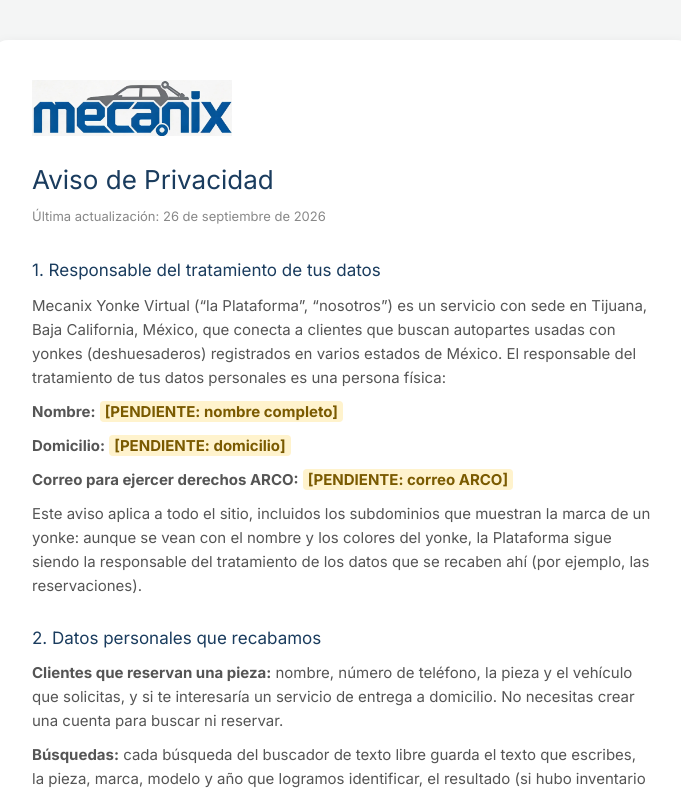
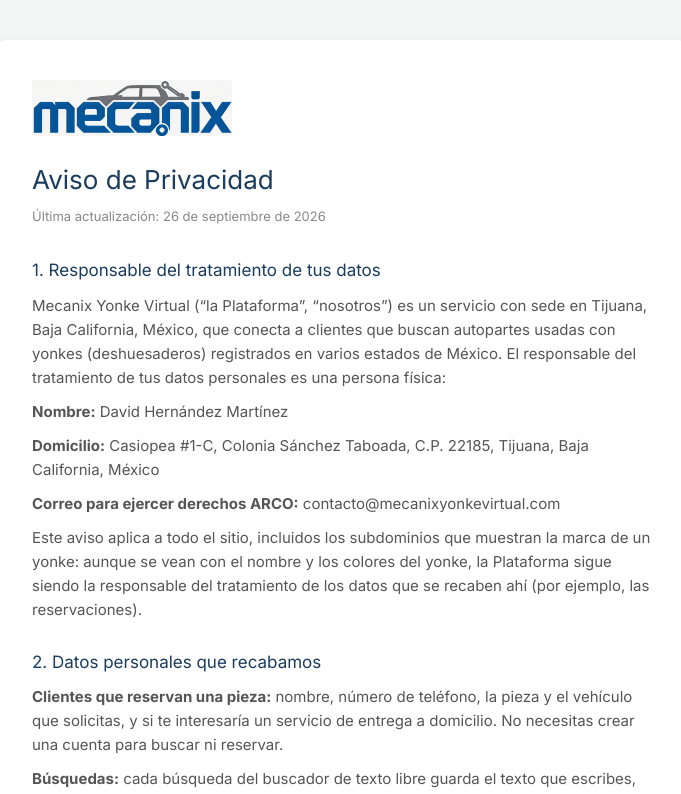
Before and after one commit to pelonetepelon484/mecanix-yonke-web, a Next.js app: page /privacidad in a window 1280 px wide. Shown: the top 794 px of the page, without its empty margins (298-979 px from the left). Built offline with nearby package versions, Linux system fonts and the light colour scheme.

Commit message:
actualizacion de documentos legales nombre direccion correo e

```diff
--- a/src/app/privacidad/page.js
+++ b/src/app/privacidad/page.js
@@ -25,9 +25,9 @@ export default function Privacidad() {
 
         <Seccion titulo="1. Responsable del tratamiento de tus datos">
           <p style={parrafoStyle}>Mecanix Yonke Virtual (“la Plataforma”, “nosotros”) es un servicio con sede en Tijuana, Baja California, México, que conecta a clientes que buscan autopartes usadas con yonkes (deshuesaderos) registrados en varios estados de México. El responsable del tratamiento de tus datos personales es una persona física:</p>
-          <p style={parrafoStyle}><strong>Nombre:</strong> <Pendiente>PENDIENTE: nombre completo</Pendiente></p>
-          <p style={parrafoStyle}><strong>Domicilio:</strong> <Pendiente>PENDIENTE: domicilio</Pendiente></p>
-          <p style={parrafoStyle}><strong>Correo para ejercer derechos ARCO:</strong> <Pendiente>PENDIENTE: correo ARCO</Pendiente></p>
+          <p style={parrafoStyle}><strong>Nombre:</strong> David Hernández Martínez</p>
+          <p style={parrafoStyle}><strong>Domicilio:</strong> Casiopea #1-C, Colonia Sánchez Taboada, C.P. 22185, Tijuana, Baja California, México</p>
+          <p style={parrafoStyle}><strong>Correo para ejercer derechos ARCO:</strong> contacto@mecanixyonkevirtual.com</p>
           <p style={parrafoStyle}>Este aviso aplica a todo el sitio, incluidos los subdominios que muestran la marca de un yonke: aunque se vean con el nombre y los colores del yonke, la Plataforma sigue siendo la responsable del tratamiento de los datos que se recaben ahí (por ejemplo, las reservaciones).</p>
         </Seccion>
 
@@ -61,7 +61,7 @@ export default function Privacidad() {
           <p style={parrafoStyle}>• Analizar las búsquedas para mejorar el servicio y ampliar nuestro catálogo de vehículos y piezas.</p>
           <p style={parrafoStyle}>• Generar información de demanda para los yonkes (qué se busca y dónde), <strong>solo de forma agregada y sin identificar al comprador</strong>.</p>
           <p style={parrafoStyle}>• Medir el uso del sitio con Google Analytics 4.</p>
-          <p style={parrafoStyle}>Si no quieres que tus datos se usen para las finalidades secundarias, escríbenos al correo ARCO indicado en la sección 1. Tu negativa no afecta el uso de la Plataforma.</p>
+          <p style={parrafoStyle}>Si no quieres que tus datos se usen para las finalidades secundarias, escríbenos al correo indicado en la sección 1. Tu negativa no afecta el uso de la Plataforma.</p>
         </Seccion>
 
         <Seccion titulo="5. Con quién compartimos tus datos">
@@ -81,8 +81,8 @@ export default function Privacidad() {
 
         <Seccion titulo="6. Tus derechos ARCO">
           <p style={parrafoStyle}>Tienes derecho a <strong>acceder</strong> a tus datos personales y conocer cómo los tratamos, a <strong>rectificarlos</strong> si son inexactos, a solicitar su <strong>cancelación</strong> (eliminación) y a <strong>oponerte</strong> a su uso para fines específicos. También puedes revocar el consentimiento que nos hayas dado, o limitar el uso o divulgación de tus datos.</p>
-          <p style={parrafoStyle}><strong>Cómo ejercerlos:</strong> envía tu solicitud al correo <Pendiente>PENDIENTE: correo ARCO</Pendiente> indicando tu nombre, un medio para responderte, la descripción clara de los datos y del derecho que quieres ejercer, y algún dato que nos permita ubicarlos (por ejemplo, tu teléfono o número de pedido). Podemos pedirte que acredites tu identidad.</p>
-          <p style={parrafoStyle}><strong>Plazo de respuesta:</strong> <Pendiente>PENDIENTE: plazo de respuesta</Pendiente>.</p>
+          <p style={parrafoStyle}><strong>Cómo ejercerlos:</strong> envía tu solicitud al correo contacto@mecanixyonkevirtual.com indicando tu nombre, un medio para responderte, la descripción clara de los datos y del derecho que quieres ejercer, y algún dato que nos permita ubicarlos (por ejemplo, tu teléfono o número de pedido). Podemos pedirte que acredites tu identidad.</p>
+          <p style={parrafoStyle}><strong>Plazo de respuesta:</strong> Responderemos tu solicitud en un plazo máximo de 15 días hábiles contados a partir de que la recibamos completa.</p>
           <p style={parrafoStyle}>Si dejaste tu WhatsApp en una búsqueda y quieres que lo eliminemos, escríbenos al mismo correo. Las cuentas de acceso de yonkes que se den de baja se eliminan también a solicitud por ese medio.</p>
         </Seccion>
 
@@ -108,11 +108,10 @@ export default function Privacidad() {
         </Seccion>
 
         <Seccion titulo="12. Contacto">
-          <p style={parrafoStyle}>Para dudas generales sobre este aviso puedes escribirnos a:</p>
+          <p style={parrafoStyle}>Para dudas sobre este aviso y para ejercer tus derechos ARCO puedes escribirnos a:</p>
           <p style={{ ...parrafoStyle, fontWeight: 'bold', color: '#1A3C5E', marginTop: '8px' }}>
             contacto@mecanixyonkevirtual.com
           </p>
-          <p style={parrafoStyle}>Las solicitudes de derechos ARCO deben enviarse al correo indicado en la sección 1.</p>
         </Seccion>
 
         <div style={{ textAlign: 'center', marginTop: '40px' }}>
@@ -134,15 +133,6 @@ function Seccion({ titulo, children }) {
   );
 }
 
-// Marcador visible de un dato que falta por llenar antes de publicar.
-function Pendiente({ children }) {
-  return <span style={pendienteStyle}>[{children}]</span>;
-}
-
 const parrafoStyle = {
   marginBottom: '10px',
 };
-
-const pendienteStyle = {
-  backgroundColor: '#FFF3CD', color: '#7A5A00', fontWeight: 'bold', padding: '1px 5px', borderRadius: '4px',
-};
--- a/src/app/terminos/page.js
+++ b/src/app/terminos/page.js
@@ -25,7 +25,7 @@ export default function Terminos() {
 
         <Seccion titulo="1. Aceptación de los términos">
           <p style={parrafoStyle}>Al acceder o utilizar la plataforma Mecanix Yonke Virtual (“la Plataforma”), ya sea como cliente que busca autopartes o como yonke registrado, aceptas quedar vinculado por estos Términos y Condiciones y por nuestro Aviso de Privacidad. Si no estás de acuerdo con alguna parte, no debes utilizar la Plataforma.</p>
-          <p style={parrafoStyle}>La Plataforma es operada por una persona física: <Pendiente>PENDIENTE: nombre completo del responsable</Pendiente>, con domicilio en <Pendiente>PENDIENTE: domicilio</Pendiente>.</p>
+          <p style={parrafoStyle}>La Plataforma es operada por una persona física: David Hernández Martínez, con domicilio en Casiopea #1-C, Colonia Sánchez Taboada, C.P. 22185, Tijuana, Baja California, México.</p>
         </Seccion>
 
         <Seccion titulo="2. Descripción del servicio y alcance geográfico">
@@ -73,7 +73,11 @@ export default function Terminos() {
         </Seccion>
 
         <Seccion titulo="9. Insignias y distintivos">
-          <p style={parrafoStyle}>La Plataforma puede mostrar insignias o distintivos en los yonkes, como <strong>Verificado</strong>, <strong>Entrega Inmediata</strong>, <strong>Envíos nacionales</strong> o <strong>Premium</strong>, y puede crear otros en el futuro. Se otorgan con base en criterios que Mecanix define y puede modificar, y pueden retirarse cuando dejen de cumplirse. <Pendiente>PENDIENTE: criterios de cada insignia, si se desea publicarlos aquí</Pendiente></p>
+          <p style={parrafoStyle}>La Plataforma puede mostrar insignias o distintivos en los yonkes, como <strong>Verificado</strong>, <strong>Entrega Inmediata</strong>, <strong>Envíos nacionales</strong> o <strong>Premium</strong>, y puede crear otros en el futuro. Todas las asigna y las retira Mecanix de forma manual, y sus criterios pueden ajustarse con el tiempo. Los criterios actuales son:</p>
+          <p style={parrafoStyle}>• <strong>Verificado:</strong> Mecanix confirmó personalmente que el yonke es un negocio real.</p>
+          <p style={parrafoStyle}>• <strong>Entrega Inmediata:</strong> el yonke participa en el servicio de entrega descrito en la sección 11.</p>
+          <p style={parrafoStyle}>• <strong>Envíos nacionales:</strong> el yonke envía piezas a otros estados.</p>
+          <p style={parrafoStyle}>• <strong>Premium:</strong> la cuenta tiene esa designación asignada por Mecanix.</p>
           <p style={parrafoStyle}>Las insignias <strong>no constituyen garantía de calidad, de disponibilidad de piezas ni de precio</strong>, ni una recomendación de Mecanix sobre el yonke. Por ejemplo, “Verificado” significa que Mecanix confirmó que se trata de un negocio real; no significa que todas sus piezas estén disponibles ni que cumplan determinada calidad.</p>
         </Seccion>
 
@@ -156,15 +160,6 @@ function Seccion({ titulo, children }) {
   );
 }
 
-// Marcador visible de un dato que falta por llenar antes de publicar.
-function Pendiente({ children }) {
-  return <span style={pendienteStyle}>[{children}]</span>;
-}
-
 const parrafoStyle = {
   marginBottom: '10px',
 };
-
-const pendienteStyle = {
-  backgroundColor: '#FFF3CD', color: '#7A5A00', fontWeight: 'bold', padding: '1px 5px', borderRadius: '4px',
-};
```
